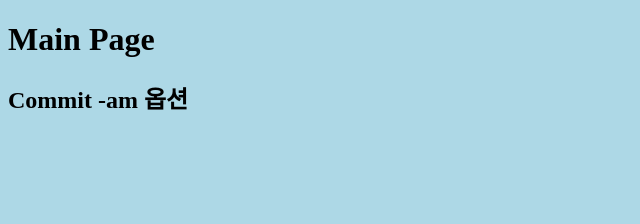
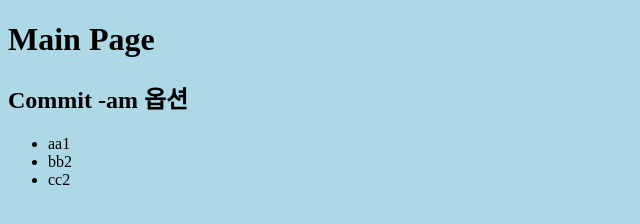
Before and after one commit to milttang/Git-Basic-App, a plain HTML site: page index.html in a window 1280 px wide. Shown: the whole page, without its empty margins (0-640 px from the left). Drawn offline with Linux system fonts and the light colour scheme.

Commit message:
modify list li in index.html

```diff
--- a/index.html
+++ b/index.html
@@ -9,5 +9,10 @@
     <body>
         <h1>Main Page</h1>
         <h2>Commit -am 옵션</h2>
+        <ul>
+            <li>aa1</li>
+            <li>bb2</li>
+            <li>cc2</li>
+        </ul>
     </body>
 </html>
```
